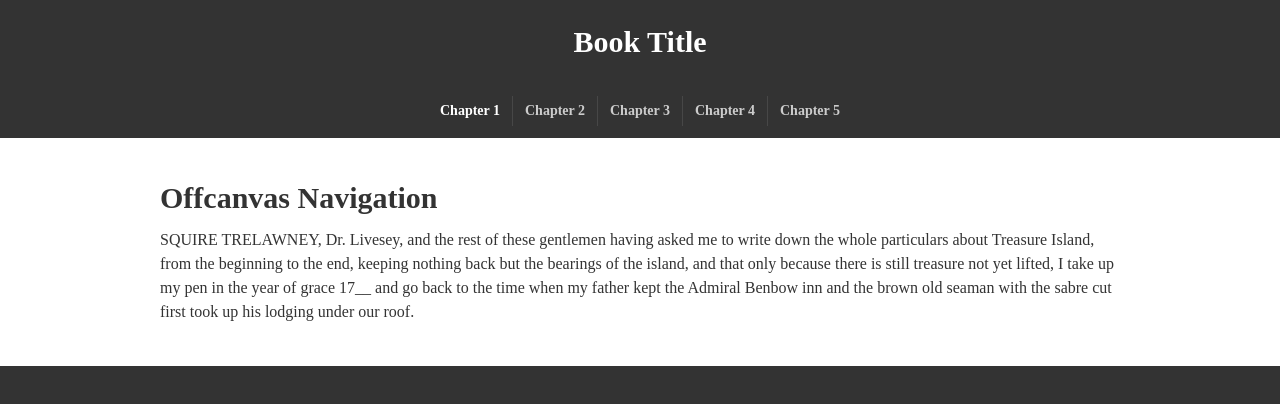
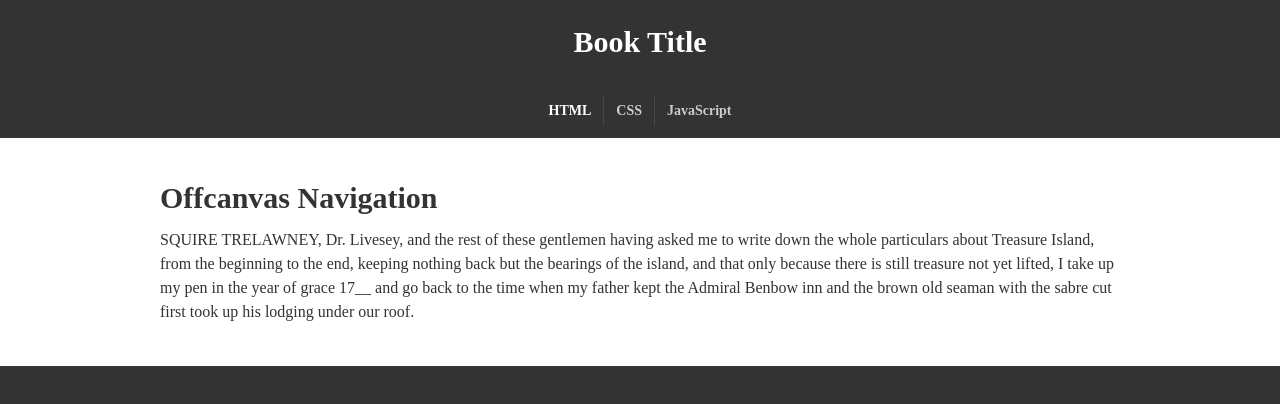
Before and after one commit to nuweb/html5, a website: page index.html in a window 1280 px wide. Drawn offline with nearby package versions, Linux system fonts and the light colour scheme.

Commit message:
remove unwanted

```diff
--- a/index.html
+++ b/index.html
@@ -28,19 +28,13 @@
             <h2 class="block-title">Chapters</h2>
             <ul>
                 <li class="is-active">
-                    <a href="#">Chapter 1</a>
+                    <a href="#">HTML</a>
                 </li><!--
              --><li>
-                    <a href="#">Chapter 2</a>
+                    <a href="#">CSS</a>
                 </li><!--
              --><li>
-                    <a href="#">Chapter 3</a>
-                </li><!--
-             --><li>
-                    <a href="#">Chapter 4</a>
-                </li><!--
-             --><li>
-                    <a href="#">Chapter 5</a>
+                    <a href="#">JavaScript</a>
                 </li>
             </ul>
             <a class="close-btn" id="nav-close-btn" href="#top">Return to Content</a>
```
